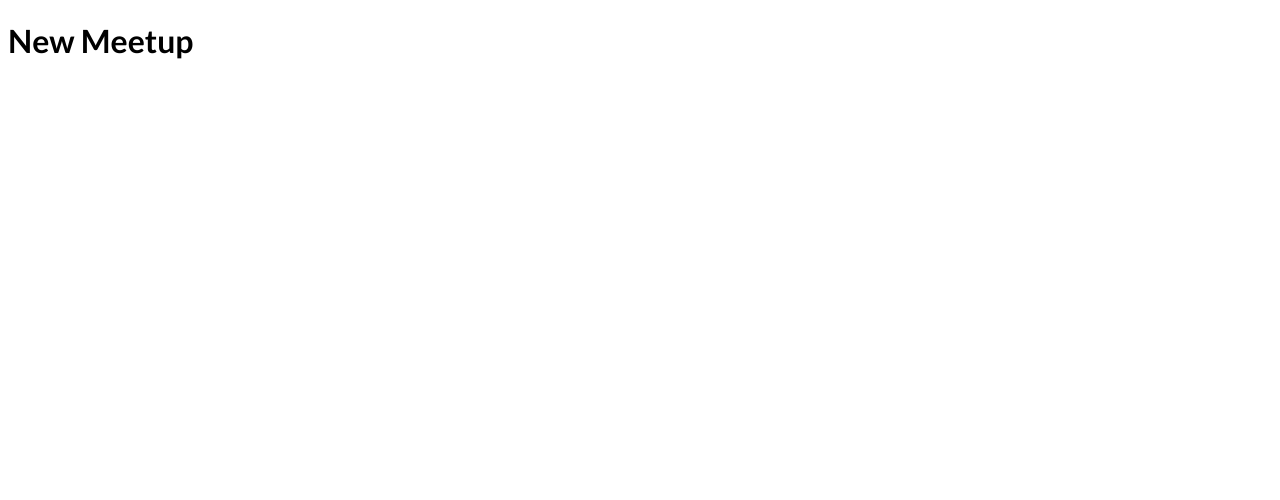
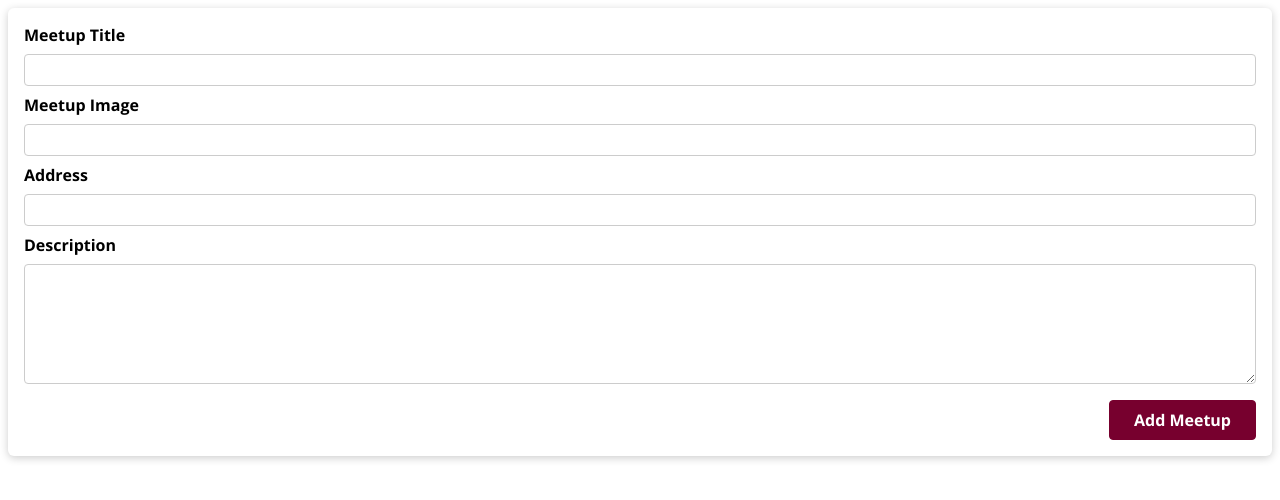
Before and after one commit to aliraza114/next-page-router, a Next.js app: page /new-meetup in a window 1280 px wide. Shown: the top 500 px of the page. Built offline with nearby package versions, Linux system fonts and the light colour scheme.

Commit message:
add form

```diff
--- a/pages/new-meetup/index.js
+++ b/pages/new-meetup/index.js
@@ -1,10 +1,14 @@
 import MeetupList from '@/components/meetups/MeetupList';
+import NewMeetupForm from '@/components/meetups/NewMeetupForm';
 import Link from 'next/link';
 
 function NewMeetup() {
+    function addMeetupHandler() {
+
+    }
     return (
         <>
-        <h1> New Meetup </h1>
+            <NewMeetupForm onAddMeetup={addMeetupHandler} />
         </>
     )
 }
```
